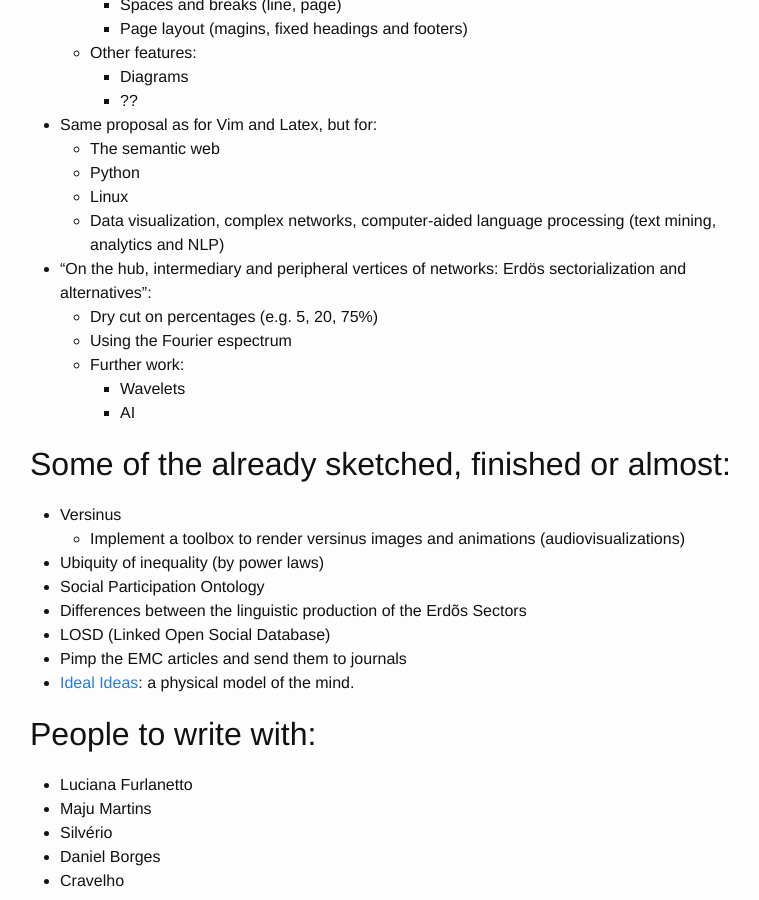
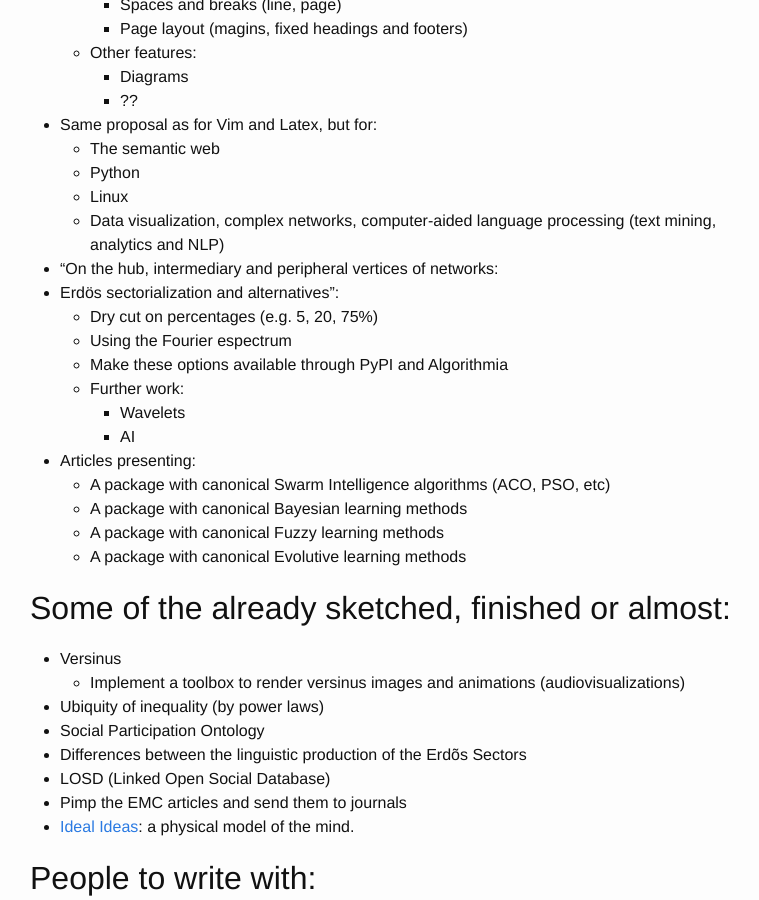
Before and after one commit to ttm/ttm.github.io, a Jekyll site: the page built from _posts/2017-09-11-list-of-articles.markdown, in a window 1280 px wide and 900 px high, scrolled down 5643 px. Shown: the whole window, without its empty margins (240-999 px from the left). Built offline with Jekyll 4.4.1, drawn with Linux system fonts in a browser that asks for light colours; comment, search, counter and statistics services are not loaded.

Commit message:
notes on articles

```diff
--- a/_posts/2017-09-11-list-of-articles.markdown
+++ b/_posts/2017-09-11-list-of-articles.markdown
@@ -267,12 +267,18 @@ to VIM's interface. Useful for presentations.
   - Linux
   - Data visualization, complex networks, computer-aided language processing (text mining, analytics and NLP)
 * "On the hub, intermediary and peripheral vertices of networks:
-Erdös sectorialization and alternatives":
+* Erdös sectorialization and alternatives":
   - Dry cut on percentages (e.g. 5, 20, 75%)
   - Using the Fourier espectrum
+  - Make these options available through PyPI and Algorithmia
   - Further work:
     * Wavelets
     * AI
+ * Articles presenting:
+   - A package with canonical Swarm Intelligence algorithms (ACO, PSO, etc)
+   - A package with canonical Bayesian learning methods
+   - A package with canonical Fuzzy learning methods
+   - A package with canonical Evolutive learning methods
 
 
 
```
